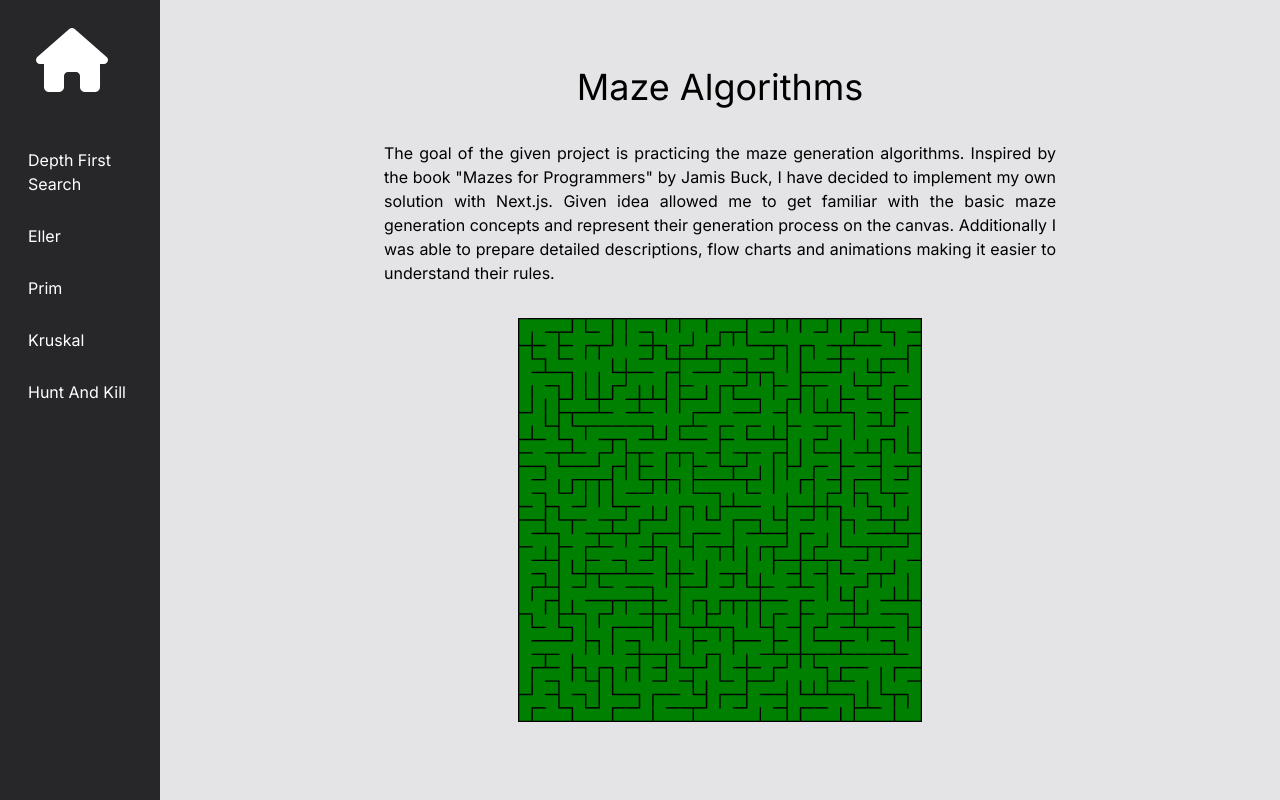
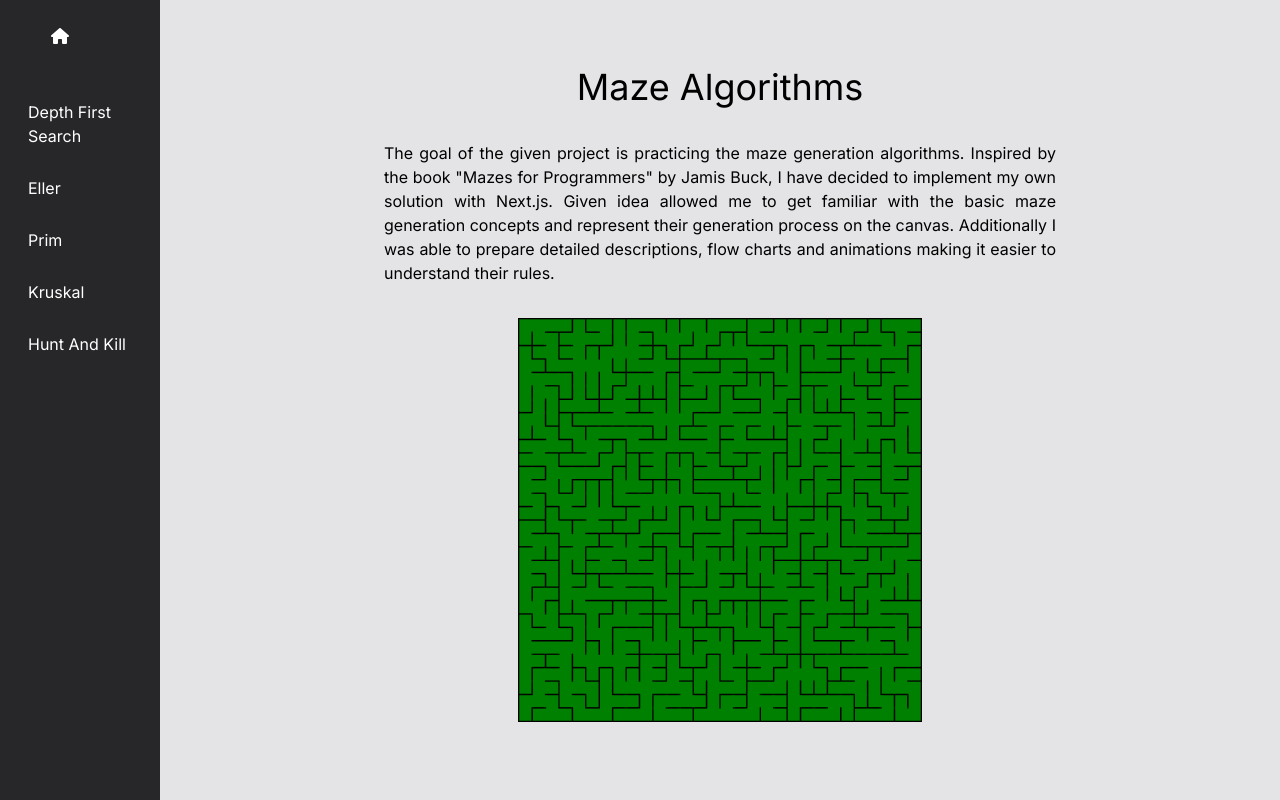
Before and after one commit to NoxSensei/Maze-Algorithms, a Next.js app: page / in a window 1280 px wide. Built offline with nearby package versions, Linux system fonts and the light colour scheme.

Commit message:
feat: add hover for home icon

```diff
--- a/src/app/_components/algorithm-selection-menu.component.tsx
+++ b/src/app/_components/algorithm-selection-menu.component.tsx
@@ -5,9 +5,9 @@ import {faHouse} from "@fortawesome/free-solid-svg-icons";
 export function AlgorithmSelectionMenuComponent() {
     return (
         <nav className="flex flex-col pl-5 pr-5 text-white gap-5">
-            <div className="pt-5 pb-5 pl-2">
+            <div className="pt-5 pb-5">
                 <Link href="/">
-                    <FontAwesomeIcon icon={faHouse} className="p-2 h-16 hover:bg-zinc-700 hover:rounded-lg"/>
+                    <FontAwesomeIcon icon={faHouse} className="p-2 w-16 hover:bg-zinc-700 hover:rounded-lg"/>
                 </Link>
             </div>
 
```
